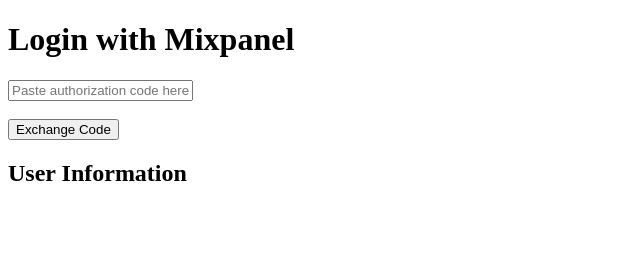
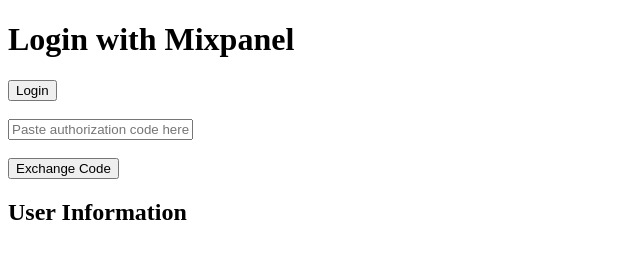
Before and after one commit to nikhilkaushik12345/mixpanel, a website: page public/index.html in a window 1280 px wide. Shown: the whole page, without its empty margins (0-640 px from the left). Drawn offline with Linux system fonts and the light colour scheme.

Commit message:
Update index.html

```diff
--- a/public/index.html
+++ b/public/index.html
@@ -5,6 +5,18 @@
 <meta name="viewport" content="width=device-width, initial-scale=1.0">
 <title>Login with Mixpanel</title>
 <script>
+function loginWithMixpanel() {
+  const authUrl =
+    "https://mixpanel.com/oauth/authorize" +
+    "?client_id=7Zcm8MIcu6LO1UnyNc26xcvjgiTvxmqnXz1flAes" +
+    "&redirect_uri=" + encodeURIComponent("http://localhost:8000/callback") +
+    "&response_type=code" +
+    "&code_challenge=HXBGwnUh-mSZyngCxMRhMwpckOvTne1keIm-WYH_-oU" +
+    "&code_challenge_method=S256";
+
+  window.location.href = authUrl;
+}
+
 async function exchangeCode() {
   const code = document.getElementById("auth-code").value.trim();
 
@@ -61,8 +73,12 @@
 <body>
 <h1>Login with Mixpanel</h1>
 
+<button onclick="loginWithMixpanel()">Login</button>
+<br><br>
+
 <input type="text" id="auth-code" placeholder="Paste authorization code here" />
 <br><br>
+
 <button onclick="exchangeCode()">Exchange Code</button>
 
 <p id="authorization-code"></p>
```
